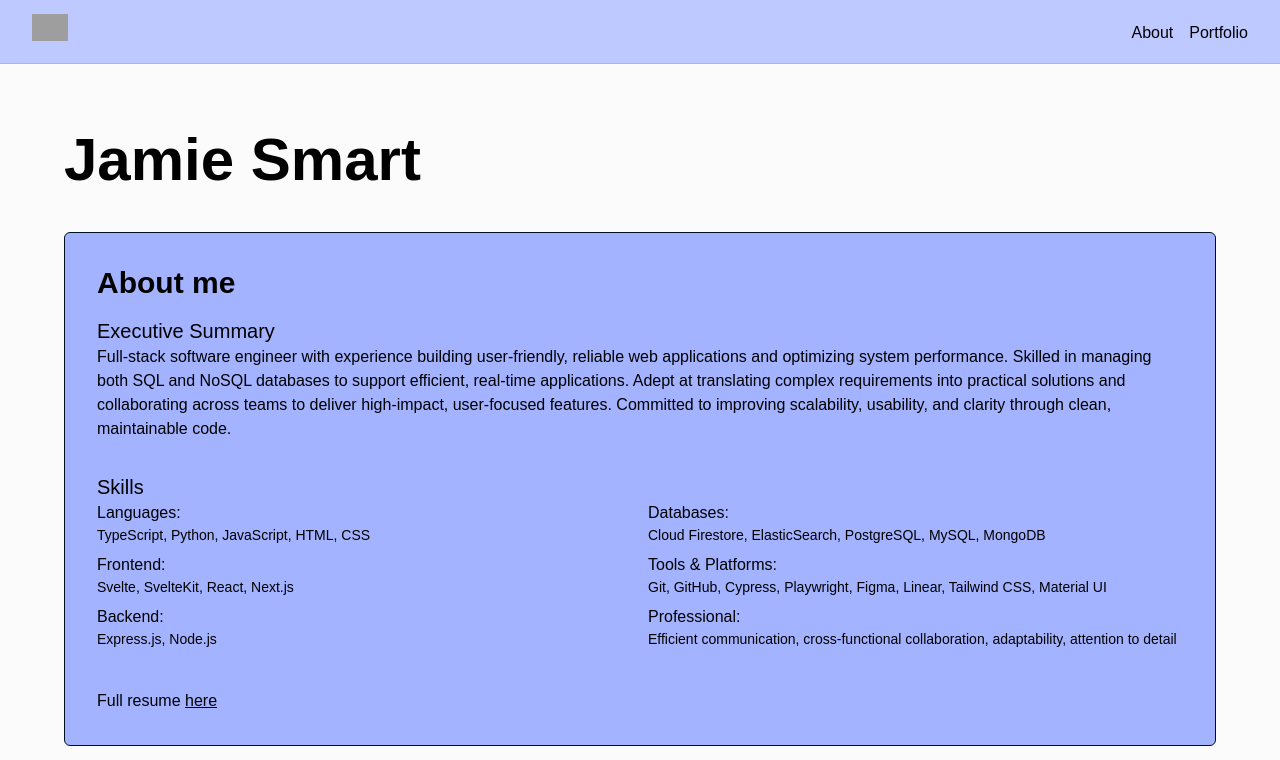
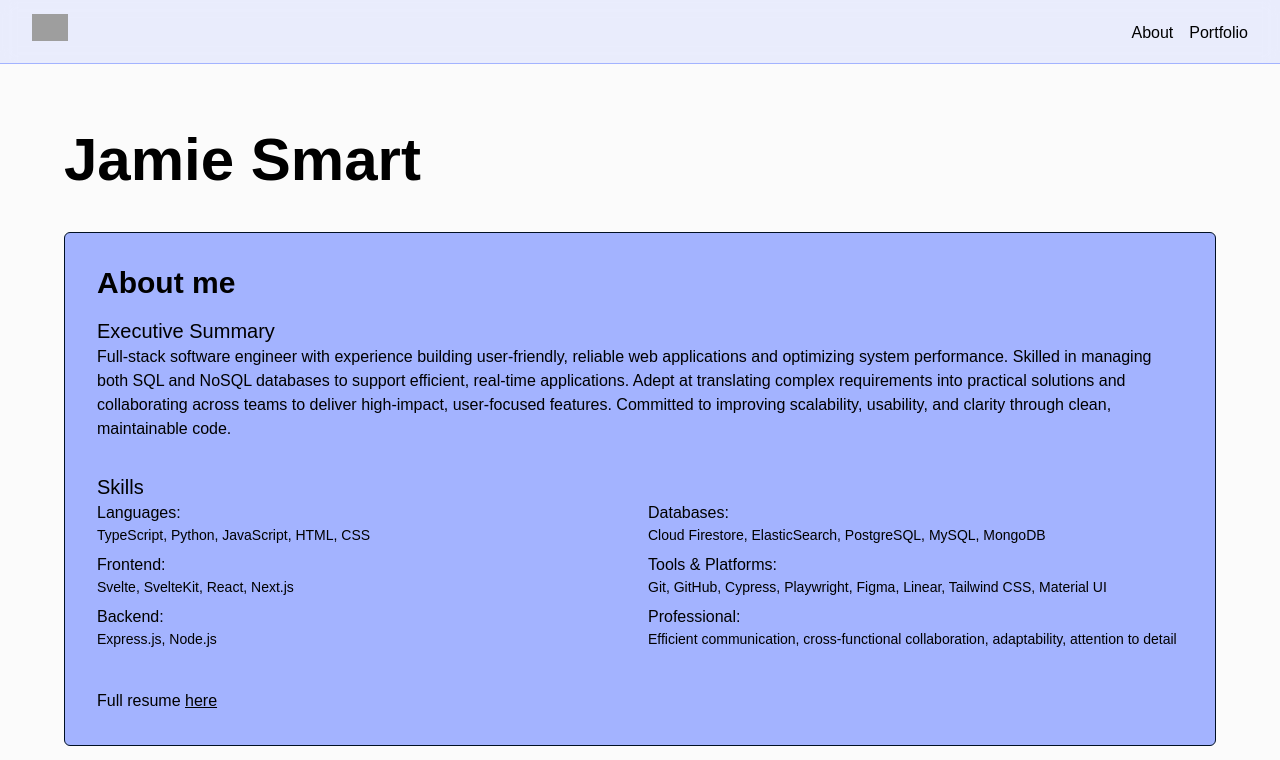
Before and after one commit to jamiemcg10/jamie-smart.info, a Next.js app: page / in a window 1280 px wide. Shown: the top 760 px of the page. Built offline with nearby package versions, Linux system fonts and the light colour scheme; grey boxes are pictures that could not be loaded.

Commit message:
update header

```diff
--- a/src/app/components/Header/Header.tsx
+++ b/src/app/components/Header/Header.tsx
@@ -4,7 +4,7 @@ import DesktopMenu from '../DesktopMenu'
 export default function Header() {
   return (
     <div
-      className="bg-indigo-300/70 items-center h-16 backdrop-blur-sm fixed w-full top-0 flex justify-between border-b border-b-indigo-300 px-8
+      className="z-1 bg-indigo-300/20 items-center h-16 backdrop-blur-sm fixed w-full top-0 flex justify-between border-b border-b-indigo-300 px-8
     ">
       <div className="w-9 h-9">
         <Image src="/logo.ico" alt="logo" width="64" height="64" />
```
